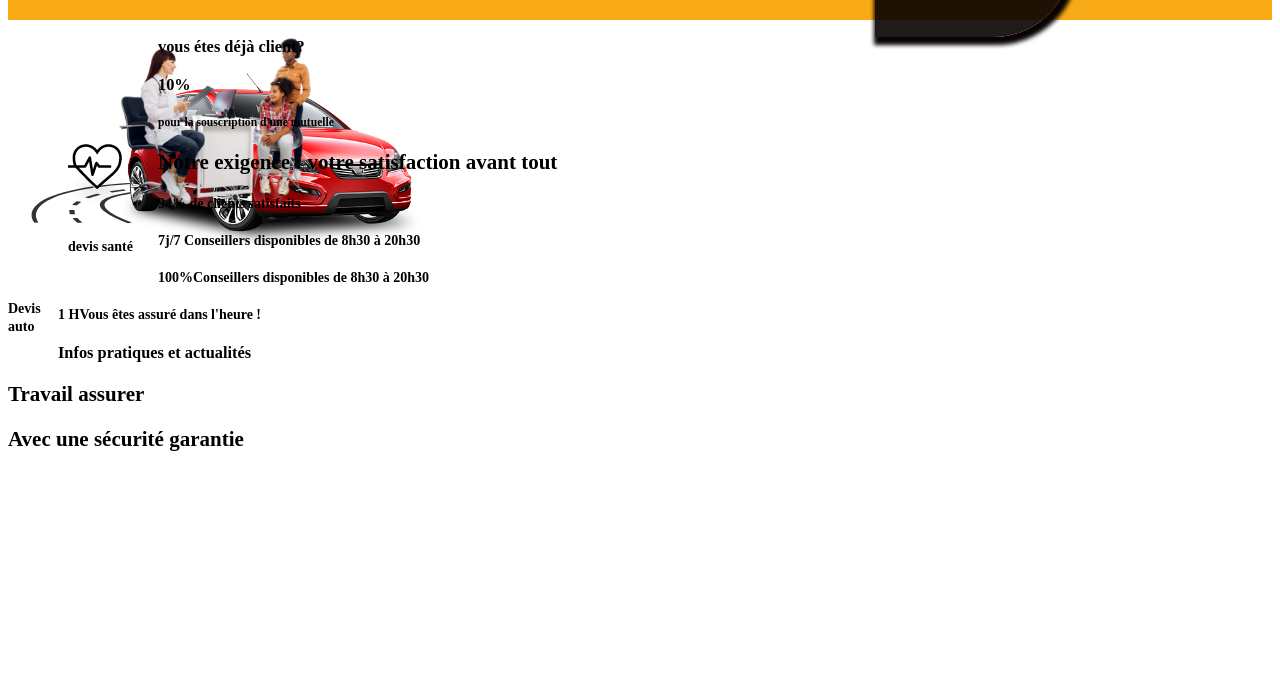
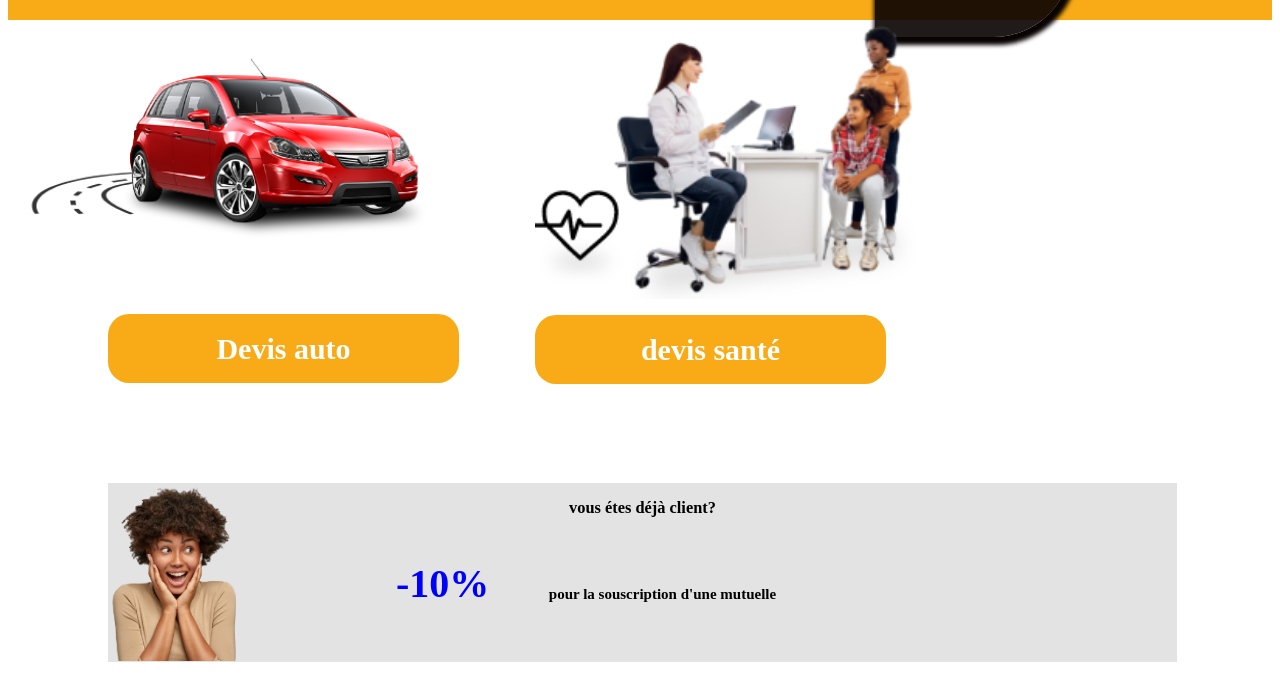
Before and after one commit to Mathurin-kouame/mon_projet1, a plain HTML site: page index.html in a window 1280 px wide. Shown: the part 488-1180 px from the top of the page. Before the commit the page ends 958 px from the top, so only its background shows below. Drawn offline with nearby package versions, Linux system fonts and the light colour scheme.

Commit message:
garde mon projet

```diff
--- a/CSS/style.css
+++ b/CSS/style.css
@@ -17,7 +17,7 @@ body{
 .icon_right {
    margin-top: -20px;
    margin-right: 50px;
-   /*margin-bottom: -20px; */
+   margin-bottom: -20px;
 
  }
 
@@ -60,7 +60,7 @@ body{
 
     /*Les images pour la section1*/
 
-    .imgP1 {
+    /*.imgP1 {
         float: left;
         width: auto;
 
@@ -70,7 +70,7 @@ body{
         float: left;
         padding-left: 10px;
         width: 300px;
-    }
+    }*/
 
     ul li  a {
         text-decoration: none;
@@ -178,18 +178,113 @@ body{
         background: rgba(9, 3, 3, 0.904);
     }
 
-
-    h1 .best1{
-        font-size: 60px;
+    .imgP1 img{
+        height: 249px;
+        width: 437px;
     }
 
-    #autoCar{
-        width: 50px;
+    .textAuto{
+        margin-left: 100px;
+        box-shadow: 1px 1px 1px 1px;
+        height: 69px;
+        width: 351px;
+        font-size: 30px;
+        text-align: center;
+        display: flex;
+        align-items: center;
+        justify-content: center;
+        border-radius: 21px;
+        color: white;
+        background:#F8AB16;
+
     }
 
-    .premierSET .section1 #santaPers{
-        width: 90px;
+    .imgP2{
+        float: right;
+        margin-top: -400px;
+        margin-right: 300px;
+
     }
+    .imgP2 img{
+        height:280;
+        width: 437px;
+    }
+
+    .textSante{
+        margin-right: 10px;
+        margin-top: 10.9px;
+        box-shadow: 1px 1px 1px 1px;
+        height: 69px;
+        width: 351px;
+        font-size: 30px;
+        text-align: center;
+        display: flex;
+        align-items: center;
+        justify-content: center;
+        border-radius: 21px;
+        color: white;
+        background:#F8AB16;
+
+
+    }
+
+    .sectionNember1{
+        background: #E3E3E3;
+        height: 179px;
+        width: 1069px;
+        margin: 100px;
+        justify-content: center;
+
+    }
+
+    .sectionNember1 img{
+        width: 12.40%;
+        margin-top: -150px;
+
+
+    }
+
+    .sectionNember1 .mYclient{
+        text-align: center;
+        padding-top: 14px;
+
+    }
+
+    .sectionNember1 .mYpence{
+        font-size: 40px;
+        margin-left: 288px;
+        color: blue;
+    }
+
+    .mYlogin{
+        margin-right: -40px;
+        text-align: center;
+        font-size: 20;
+        font-size: 15px;
+        margin-top: -65px;
+    }
+
+    .mySatisf{
+        text-align: center;
+    }
+
+     .elementsTxt{
+        text-align: center;
+        align-items: center;
+        display: flex;
+        padding-left: 50px;
+    }
+
+    .elementsTxt>h4{
+        margin-left: 50px;
+        color: #F8AB16;
+        font-size: 40px;
+    }
+
+
+
+
+
 
     /*.footer{
         background-color: #0e0d0d;
--- a/index.html
+++ b/index.html
@@ -60,27 +60,33 @@
            </div>
 
      </header>
-     <section class="premierSET">
-      <div class="section1">
-        <div class="imgP1" id="autoCar">
+      <div class="main">
+        <div class="imgP1">
           <img src="./img/auto_new_v2.webp" alt="auto">
-          <h4>Devis auto</h4>
+          <h4 class="textAuto">Devis auto</h4>
         </div>
-       <div class="imgP2" id="santaPers">
+       <div class="imgP2">
         <img src="./img/mutuelle.webp" alt="santa">
-        <h4>devis santé</h4>
+        <h4 class="textSante">devis santé</h4>
        </div>
       </div>
-        <h3>vous étes déjà client?</h3>
-         <h3>10%</h3>
-        <h5>pour la souscription d'une mutuelle</h5>
-     </section>
-     <section class="">
-      <h1>Notre exigence : votre satisfaction avant tout</h1>
-      <h4>94% de clients satisfaits</h4>
-      <h4>7j/7 Conseillers disponibles de 8h30 à 20h30</h4>
-      <h4>100%Conseillers disponibles de 8h30 à 20h30</h4>
-      <h4>1 HVous êtes assuré dans l'heure !</h4>
+    <section class="sectionNember1">
+     <div class="div">
+        <h3 class="mYclient">vous étes déjà client?</h3>
+          <h3 class="mYpence">-10%</h3>
+              <h5 class="mYlogin">pour la souscription d'une mutuelle</h5>
+              <img src="./img/woman.webp" alt="">
+         </div>
+    </section>
+     <section class="sectionNember2">
+      <h1 class="mySatisf">Notre exigence : votre satisfaction avant tout</h1>
+      <div class="elementsTxt">
+        <h4><span>94%</span><br> clients satisfaits</h4>
+        <h4><span>7j/7 </span><br>Conseillers disponibles de 8h30 à 20h30</h4>
+        <h4><span>100%</span><br>Conseillers disponibles de 8h30 à 20h30</h4>
+        <h4><span>1h</span><br>Vous êtes assuré dans l'heure !</h4>
+      </div>
+
        <h3>Infos pratiques et actualités</h3>
        <h2>Travail assurer</h2>
        <h2>Avec une sécurité garantie</h2>
```
